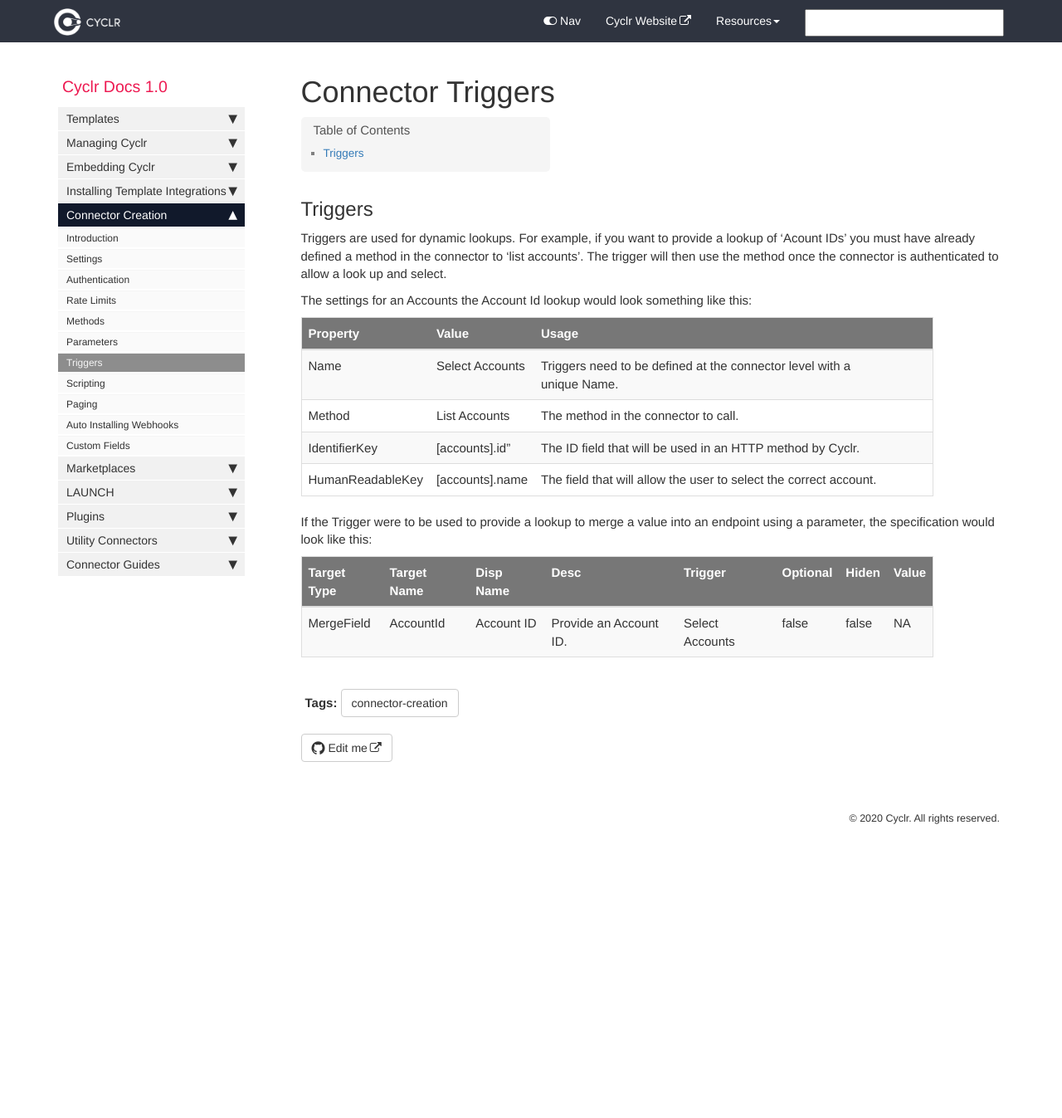
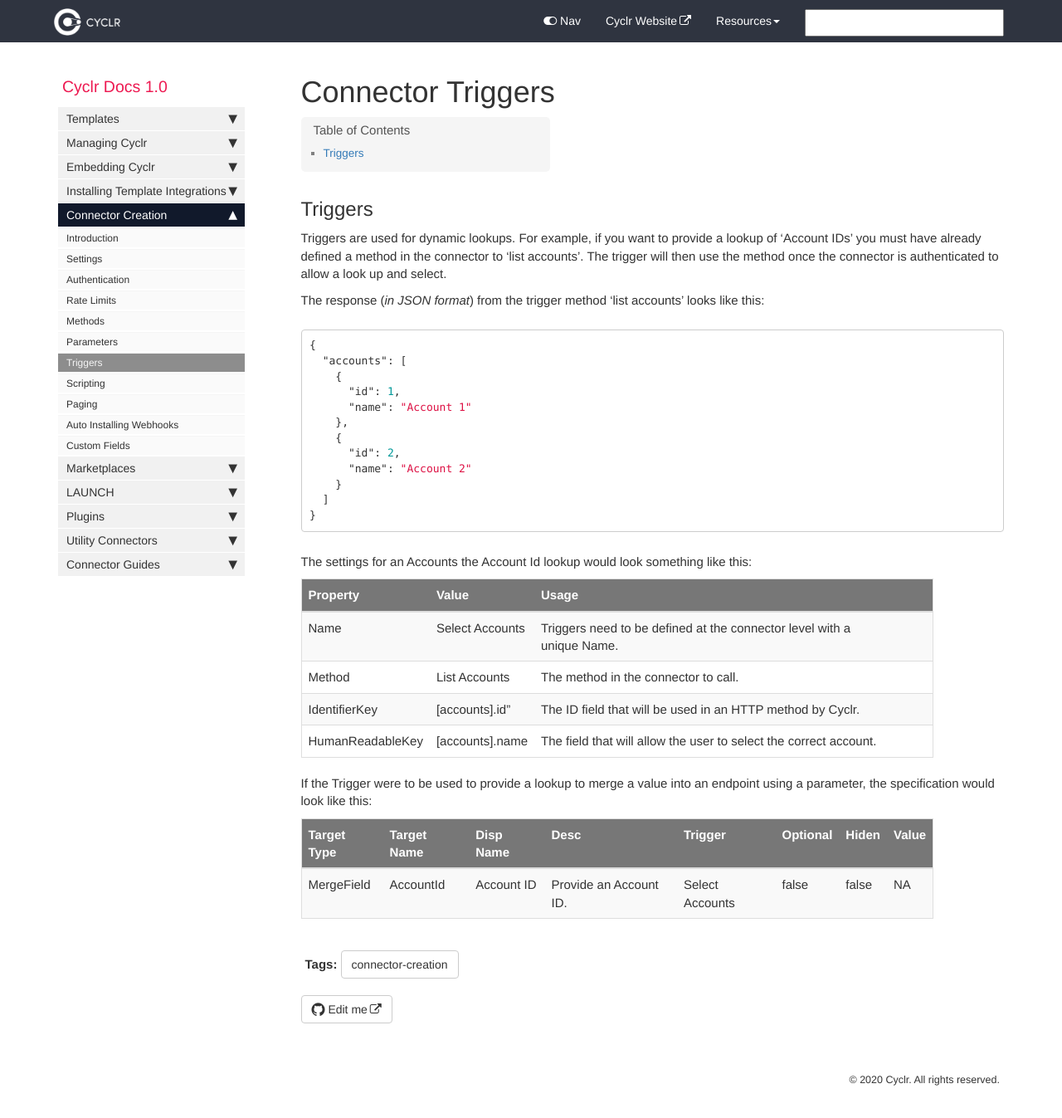
Before and after one commit to sneakysneak/docs, a Jekyll site: the page built from pages/custom-connectors/07-triggers.md, in a window 1280 px wide and 1371 px high. Shown: the top 1347 px of the window at 83% size. Built offline with Jekyll 4.4.1, drawn with Linux system fonts in a browser that asks for light colours; comment, search, counter and statistics services are not loaded.

Commit message:
Adding model structure (#120)
For more clarity, show how the object looks like from the response in the trigger method.

````diff
--- a/pages/custom-connectors/07-triggers.md
+++ b/pages/custom-connectors/07-triggers.md
@@ -7,7 +7,24 @@ tags: [connector-creation]
 
 ## Triggers
 
-Triggers are used for dynamic lookups. For example, if you want to provide a lookup of 'Acount IDs' you must have already defined a method in the connector to 'list accounts'.  The trigger will then use the method once the connector is authenticated to allow a look up and select.
+Triggers are used for dynamic lookups. For example, if you want to provide a lookup of 'Account IDs' you must have already defined a method in the connector to 'list accounts'.  The trigger will then use the method once the connector is authenticated to allow a look up and select.
+
+The response (_in JSON format_) from the trigger method 'list accounts' looks like this:
+
+```json
+{
+  "accounts": [
+    {
+      "id": 1,
+      "name": "Account 1"
+    },
+    {
+      "id": 2,
+      "name": "Account 2"
+    }
+  ]
+}
+```
 
 The settings for an Accounts the Account Id lookup would look something like this:
 
````
